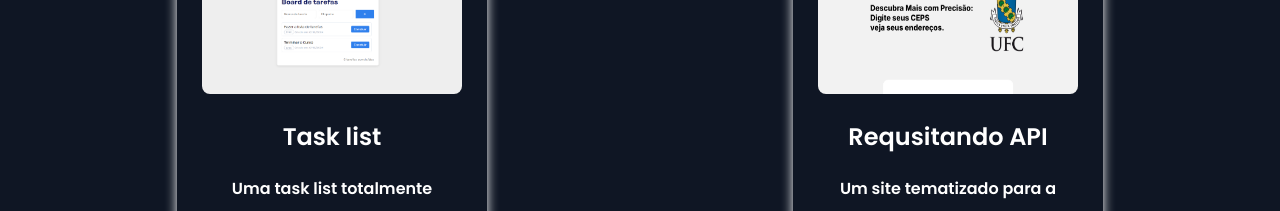
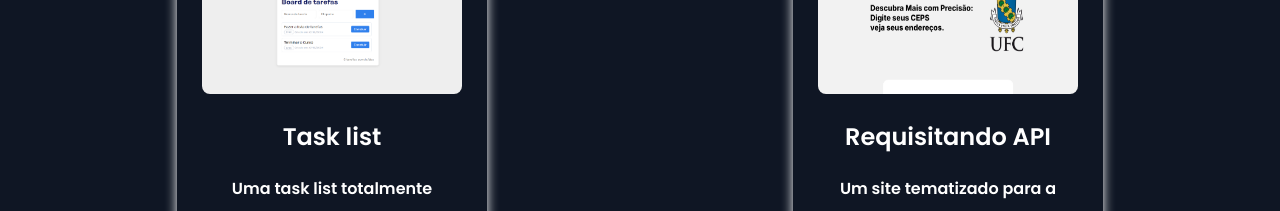
Before and after one commit to Jmkoygg/Portif-lio, a React (Vite) app: page / in a window 1280 px wide. Shown: the part 1340-1551 px from the top of the page. Built offline with nearby package versions, Linux system fonts and the light colour scheme.

Commit message:
Atualizar o Projects.tsx

```diff
--- a/src/components/Projects.tsx
+++ b/src/components/Projects.tsx
@@ -92,7 +92,7 @@ const Projects = () => {
                 <a href="https://jmkoygg.github.io/Trabalho-UFC-ICC/">
                 <StyledImage src=".\project4.png" alt="Project" width={260} height={150} />
                 </a>
-                <H2>Requsitando API</H2>
+                <H2>Requisitando API</H2>
                 <P>
                   Um site tematizado para a faculdade UFC que consegue consumir
                   uma API de cep e retorna as informações com funções
```
